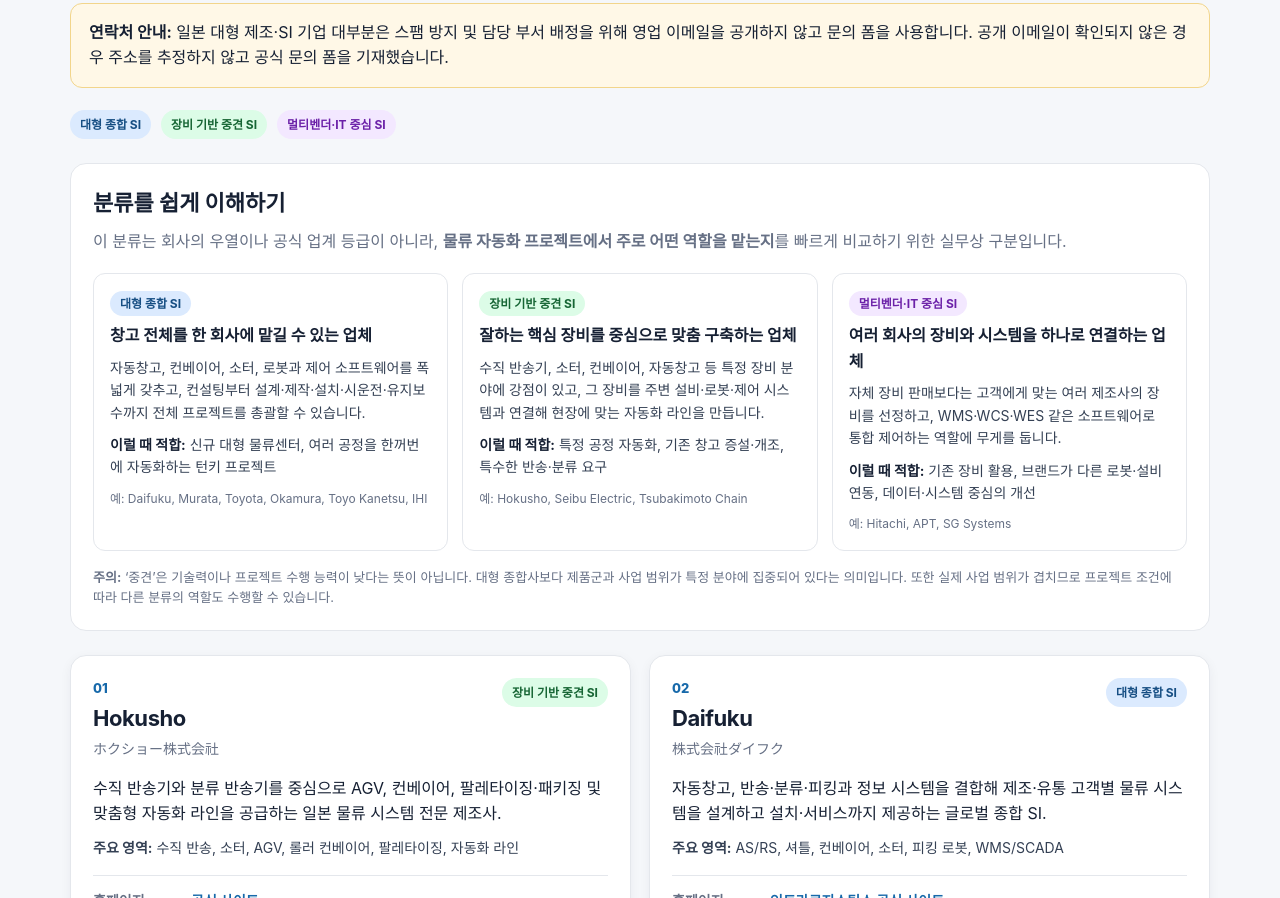
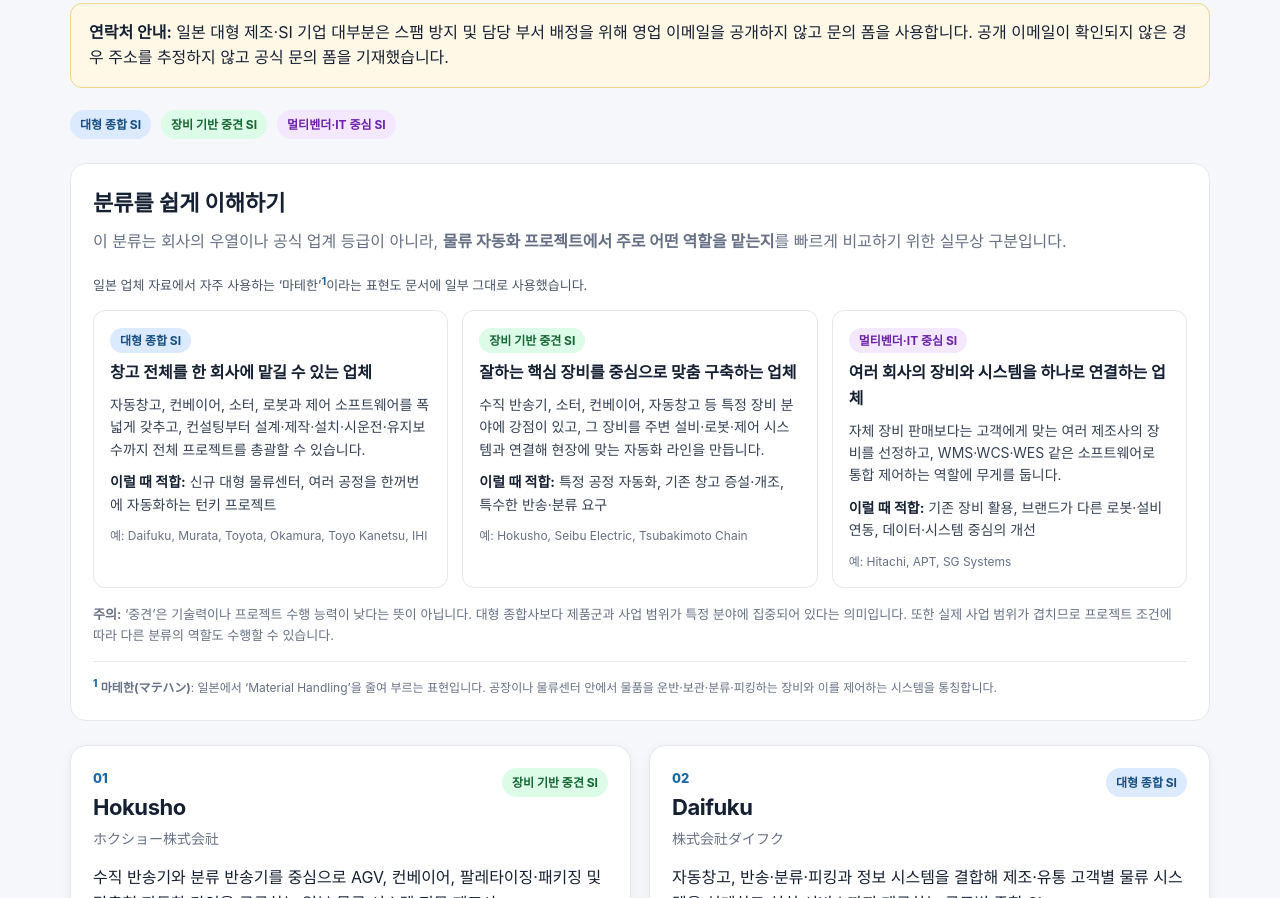
Before and after one commit to jh758/japan-logistics-automation-si, a plain HTML site: page index.html in a window 1280 px wide. Shown: the part 351-1249 px from the top of the page. Drawn offline with Linux system fonts and the light colour scheme.

Commit message:
Explain material handling term

```diff
--- a/index.html
+++ b/index.html
@@ -12,7 +12,7 @@
     header p{max-width:850px;margin:0;color:#d5e6f2;font-size:17px}.meta{margin-top:22px;font-size:13px;color:#b9d2e3}
     main{padding:28px 20px 64px}.notice{background:var(--warm);border:1px solid #f2d58b;border-radius:12px;padding:16px 18px;margin-bottom:22px}
     .legend{display:flex;gap:10px;flex-wrap:wrap;margin:0 0 24px}.pill{font-size:12px;border-radius:999px;padding:5px 10px;font-weight:700}.large{background:#dbeafe;color:#164e83}.mid{background:#dcfce7;color:#166534}.neutral{background:#f3e8ff;color:#6b21a8}
-    .category-guide{background:#fff;border:1px solid var(--line);border-radius:16px;padding:22px;margin:0 0 24px}.category-guide h2{margin:0 0 8px;font-size:22px}.category-guide>p{margin:0 0 18px;color:var(--muted)}.category-list{display:grid;grid-template-columns:repeat(3,minmax(0,1fr));gap:14px}.category-item{border:1px solid var(--line);border-radius:12px;padding:16px}.category-item h3{font-size:16px;margin:8px 0}.category-item p{font-size:14px;margin:0 0 10px;color:#344054}.category-item .example{font-size:12px;color:var(--muted);margin:0}.category-item strong{color:var(--ink)}
+    .category-guide{background:#fff;border:1px solid var(--line);border-radius:16px;padding:22px;margin:0 0 24px}.category-guide h2{margin:0 0 8px;font-size:22px}.category-guide>p{margin:0 0 18px;color:var(--muted)}.category-list{display:grid;grid-template-columns:repeat(3,minmax(0,1fr));gap:14px}.category-item{border:1px solid var(--line);border-radius:12px;padding:16px}.category-item h3{font-size:16px;margin:8px 0}.category-item p{font-size:14px;margin:0 0 10px;color:#344054}.category-item .example{font-size:12px;color:var(--muted);margin:0}.category-item strong{color:var(--ink)}.term-intro{font-size:13px!important;margin:0 0 14px!important;color:#475467!important}.term-note{margin:16px 0 0!important;padding-top:13px;border-top:1px solid var(--line);font-size:12px!important;color:var(--muted)!important}.term-note sup{color:var(--blue);font-weight:800}.term-intro sup a{font-size:11px}
     .grid{display:grid;grid-template-columns:repeat(2,minmax(0,1fr));gap:18px;counter-reset:company}.card{background:#fff;border:1px solid var(--line);border-radius:16px;padding:22px;box-shadow:0 3px 12px rgba(16,42,67,.05);counter-increment:company}
     .top{display:flex;justify-content:space-between;gap:16px;align-items:flex-start}.num{color:var(--blue);font-weight:800;font-size:0}.num::after{content:counter(company,decimal-leading-zero);font-size:13px}.card h2{margin:2px 0 2px;font-size:22px;letter-spacing:-.02em}.jp{font-size:14px;color:var(--muted)}
     .desc{margin:15px 0 10px}.spec{font-size:14px;color:#344054;margin:0 0 16px}.contacts{border-top:1px solid var(--line);padding-top:14px;display:grid;gap:8px}.row{display:grid;grid-template-columns:90px 1fr;gap:8px;font-size:14px}.label{color:var(--muted);font-weight:700}
@@ -36,12 +36,14 @@
   <section class="category-guide">
     <h2>분류를 쉽게 이해하기</h2>
     <p>이 분류는 회사의 우열이나 공식 업계 등급이 아니라, <strong>물류 자동화 프로젝트에서 주로 어떤 역할을 맡는지</strong>를 빠르게 비교하기 위한 실무상 구분입니다.</p>
+    <p class="term-intro">일본 업체 자료에서 자주 사용하는 ‘마테한’<sup><a href="#footnote-matehan">1</a></sup>이라는 표현도 문서에 일부 그대로 사용했습니다.</p>
     <div class="category-list">
       <div class="category-item"><span class="pill large">대형 종합 SI</span><h3>창고 전체를 한 회사에 맡길 수 있는 업체</h3><p>자동창고, 컨베이어, 소터, 로봇과 제어 소프트웨어를 폭넓게 갖추고, 컨설팅부터 설계·제작·설치·시운전·유지보수까지 전체 프로젝트를 총괄할 수 있습니다.</p><p><strong>이럴 때 적합:</strong> 신규 대형 물류센터, 여러 공정을 한꺼번에 자동화하는 턴키 프로젝트</p><p class="example">예: Daifuku, Murata, Toyota, Okamura, Toyo Kanetsu, IHI</p></div>
       <div class="category-item"><span class="pill mid">장비 기반 중견 SI</span><h3>잘하는 핵심 장비를 중심으로 맞춤 구축하는 업체</h3><p>수직 반송기, 소터, 컨베이어, 자동창고 등 특정 장비 분야에 강점이 있고, 그 장비를 주변 설비·로봇·제어 시스템과 연결해 현장에 맞는 자동화 라인을 만듭니다.</p><p><strong>이럴 때 적합:</strong> 특정 공정 자동화, 기존 창고 증설·개조, 특수한 반송·분류 요구</p><p class="example">예: Hokusho, Seibu Electric, Tsubakimoto Chain</p></div>
       <div class="category-item"><span class="pill neutral">멀티벤더·IT 중심 SI</span><h3>여러 회사의 장비와 시스템을 하나로 연결하는 업체</h3><p>자체 장비 판매보다는 고객에게 맞는 여러 제조사의 장비를 선정하고, WMS·WCS·WES 같은 소프트웨어로 통합 제어하는 역할에 무게를 둡니다.</p><p><strong>이럴 때 적합:</strong> 기존 장비 활용, 브랜드가 다른 로봇·설비 연동, 데이터·시스템 중심의 개선</p><p class="example">예: Hitachi, APT, SG Systems</p></div>
     </div>
     <p style="margin:16px 0 0;font-size:13px"><strong>주의:</strong> ‘중견’은 기술력이나 프로젝트 수행 능력이 낮다는 뜻이 아닙니다. 대형 종합사보다 제품군과 사업 범위가 특정 분야에 집중되어 있다는 의미입니다. 또한 실제 사업 범위가 겹치므로 프로젝트 조건에 따라 다른 분류의 역할도 수행할 수 있습니다.</p>
+    <p class="term-note" id="footnote-matehan"><sup>1</sup> <strong>마테한(マテハン)</strong>: 일본에서 ‘Material Handling’을 줄여 부르는 표현입니다. 공장이나 물류센터 안에서 물품을 운반·보관·분류·피킹하는 장비와 이를 제어하는 시스템을 통칭합니다.</p>
   </section>
   <section class="grid">
     <article class="card"><div class="top"><div><div class="num">01</div><h2>Hokusho</h2><div class="jp">ホクショー株式会社</div></div><span class="pill mid">장비 기반 중견 SI</span></div><p class="desc">수직 반송기와 분류 반송기를 중심으로 AGV, 컨베이어, 팔레타이징·패키징 및 맞춤형 자동화 라인을 공급하는 일본 물류 시스템 전문 제조사.</p><p class="spec"><b>주요 영역:</b> 수직 반송, 소터, AGV, 롤러 컨베이어, 팔레타이징, 자동화 라인</p><div class="contacts"><div class="row"><span class="label">홈페이지</span><a href="https://www.hokusho.co.jp/" target="_blank">공식 사이트 ↗</a></div><div class="row"><span class="label">이메일</span><a class="email" href="mailto:j.in@hokusho.co.jp">j.in@hokusho.co.jp</a></div><div class="row"><span class="label">문의</span><a href="https://www.hokusho.co.jp/form/contact/" target="_blank">공식 문의 폼 ↗</a></div><div class="row"><span class="label">전화</span><span>076-267-3111 (본사)</span></div></div><div class="source">이메일은 2026년 공식 보도자료의 영업본부 판매기획과 연락처, 전화·폼은 공식 사이트에서 확인</div></article>
```
Also changed, not shown: japan_logistics_automation_si.html (+3 -1 lines).
